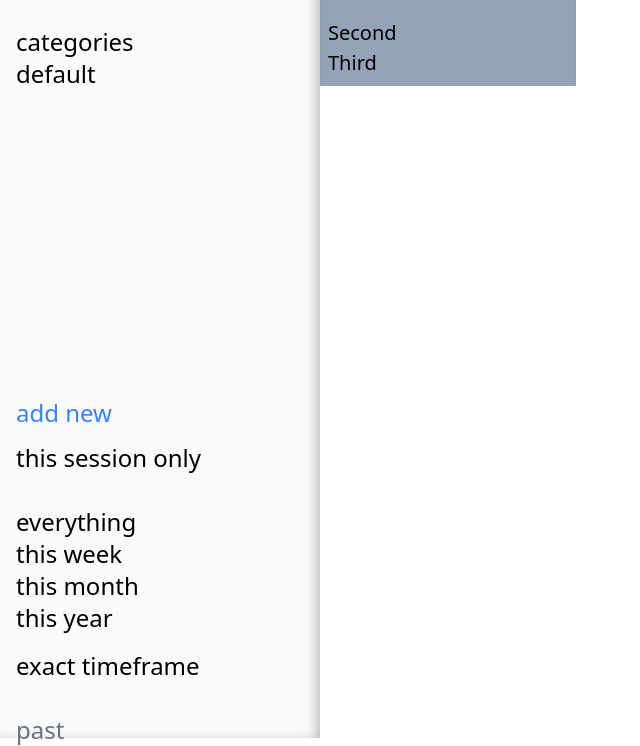
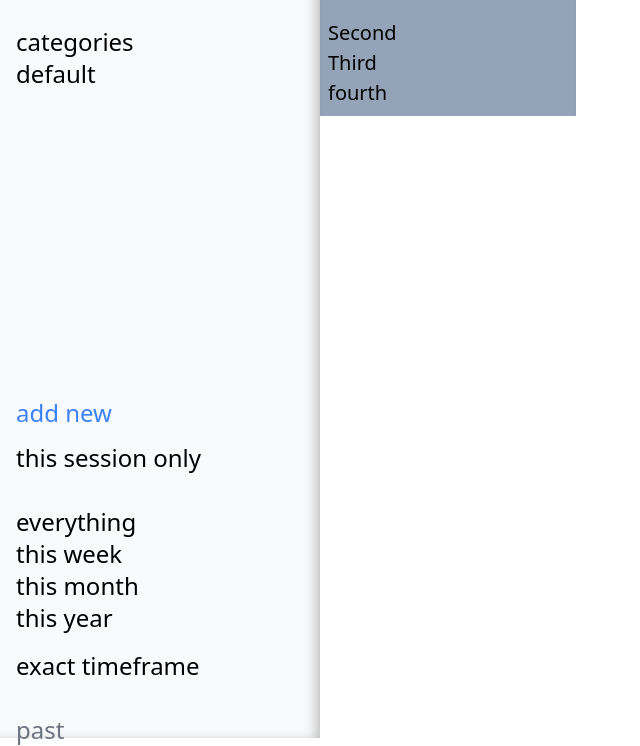
Before and after one commit to dauletalzhanov/to_do, a website built with webpack: page src/index.html in a window 1280 px wide. Shown: the part 62-808 px from the top of the page, without its empty margins (0-640 px from the left). Built offline with nearby package versions, Linux system fonts and the light colour scheme.

Commit message:
requirements

```diff
--- a/src/index.html
+++ b/src/index.html
@@ -46,10 +46,12 @@
 
 	</div>
 
-	<div class="w-1/5 h-full p-2 shadow-inner bg-slate-400 ml-80" style="font-size: 1.25rem;">
-		<p class="text-4xl mb-8  font-serif text-white hover:text-stone-950">hello world</p>
+	<div id="content" class="w-1/5 h-full p-2 shadow-inner bg-slate-400 ml-80" style="font-size: 1.25rem;">
+		<p class="text-4xl mb-8 font-serif text-white hover:text-stone-950">hello world</p>
 		<p>Second</p>
 		<p>Third</p>
+		<p>fourth</p>
+
 	</div>
 
 </body>
```
Also changed, not shown: README.md.
